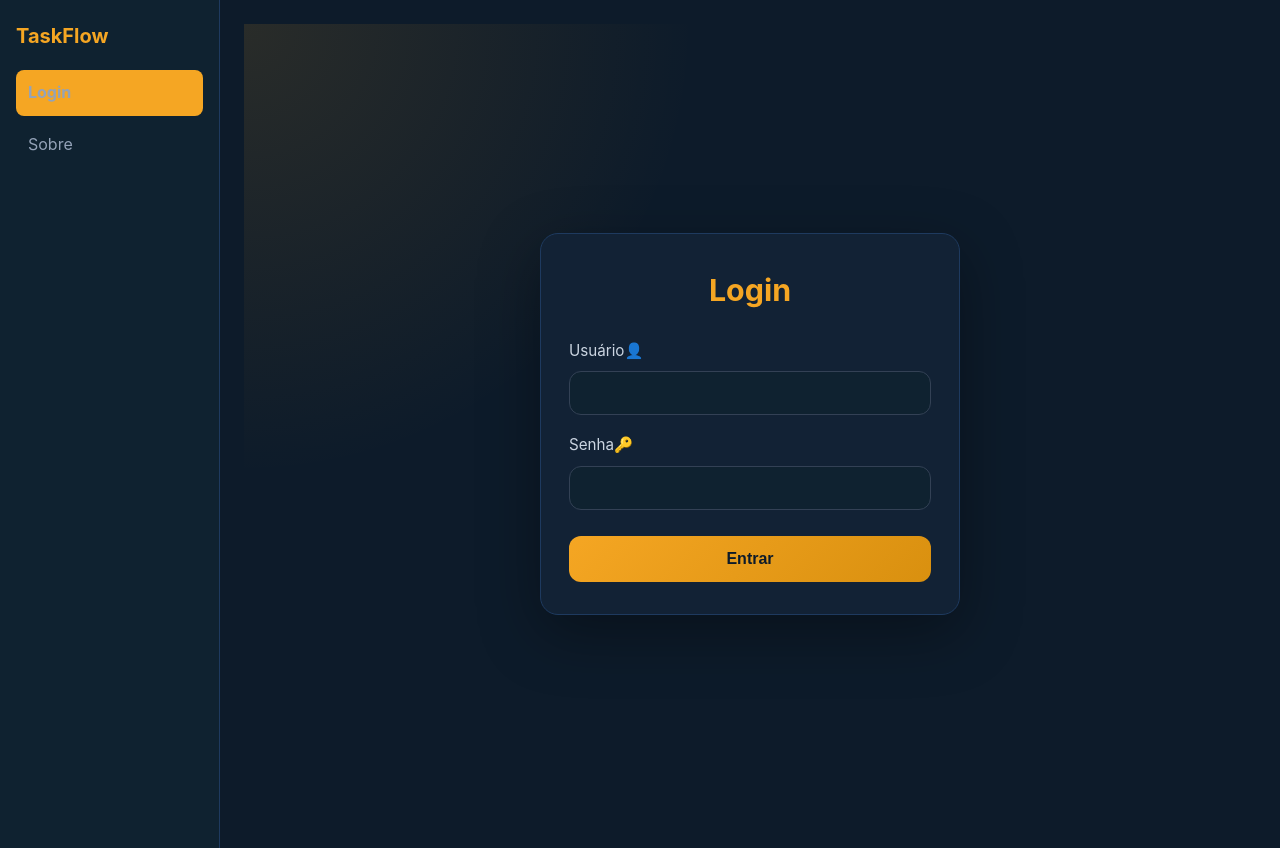
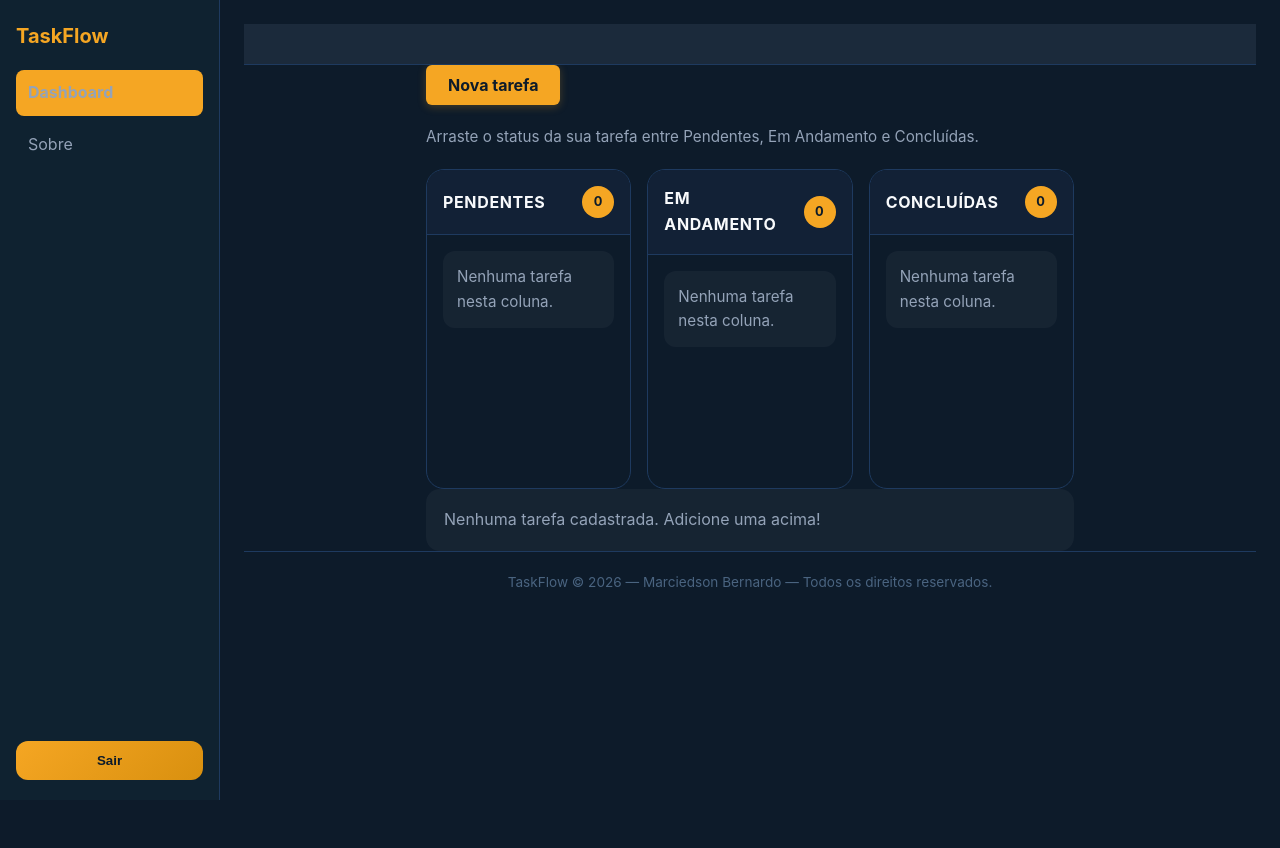
Before and after one commit to marciedson/taskflow-api, a React (Vite) app in the folder Projetos/taskflow/: page / in a window 1280 px wide. Before the commit this address led to /login. After the commit the page ends 800 px from the top, so only its background shows below. Built offline with nearby package versions, Linux system fonts and the light colour scheme; sample sign-in values are in the browser's storage.

Commit message:
Alteração do Arquivo de Login - 16.09

```diff
--- a/Projetos/taskflow/src/App.jsx
+++ b/Projetos/taskflow/src/App.jsx
@@ -4,17 +4,19 @@ import Dashboard from "./pages/Dashboard";
 import Login from "./pages/Login";
 import About from "./pages/About";
 import PrivateRoute from "./Componentes/PrivateRoute";
-import { useState } from "react";
+import { useContext } from "react";
 import { Routes, Route } from "react-router-dom";
+import { AuthContext } from "./Componentes/contexts/AuthContext";
 
 function App() {
-  const [isAuthenticated, setIsAuthenticated] = useState(false);
+  const { token, login, logout } = useContext(AuthContext);
+  const isAuthenticated = Boolean(token);
 
   return (
     <div className="app-root">
       <Sidebar
         isAuthenticated={isAuthenticated}
-        onLogout={() => setIsAuthenticated(false)}
+        onLogout={logout}
       />
       <div className="app-main">
         <Routes>
@@ -36,7 +38,7 @@ function App() {
           />
           <Route
             path="/login"
-            element={<Login onLogin={() => setIsAuthenticated(true)} />}
+            element={<Login login={login} />}
           />
           <Route path="/sobre" element={<About />} />
         </Routes>
--- a/Projetos/taskflow/src/pages/Login.jsx
+++ b/Projetos/taskflow/src/pages/Login.jsx
@@ -1,57 +1,69 @@
 import { useState } from 'react';
 import { useNavigate } from 'react-router-dom';
+import api from '../api';
 import './Login.css';
 
-function Login({ onLogin }) {
-  const [usuario, setUsuario] = useState('');
+function Login({ login }) {
+  const [email, setEmail] = useState('');
   const [senha, setSenha] = useState('');
   const [erro, setErro] = useState('');
   const [shake, setShake] = useState(false);
 
   const navigate = useNavigate();
 
-  function handleLogin(event) {
-    event.preventDefault();
+  async function handleLogin(e) {
+    e.preventDefault();
+    setErro('');
 
-    if (usuario === 'marciedson' && senha === '@marciedson26') {
-      onLogin(usuario);
-      navigate('/dashboard');
-      return;
+    try {
+      const resposta = await api.post('/auth/login', {
+        email,
+        senha,
+      });
+
+      const { token, usuario } = resposta.data;
+
+      login(usuario, token);
+      navigate('/');
+    } catch (err) {
+      setErro(err.response?.data?.erro || 'Erro ao fazer login');
+      setShake(true);
+
+      setTimeout(() => {
+        setShake(false);
+      }, 500);
     }
-
-    setErro('Usuário ou senha inválidos');
-    setShake(true);
-
-    setTimeout(() => {
-      setShake(false);
-    }, 500);
   }
 
   return (
     <main className="login-page">
       <form className={`login-form ${shake ? 'shake' : ''}`} onSubmit={handleLogin}>
         <h2>Login</h2>
+
         <label>
-          Usuário👤
+          E-mail 👤
           <input
-            type="text"
-            value={usuario}
-            onChange={(event) => setUsuario(event.target.value)}
+            type="email"
+            value={email}
+            onChange={(e) => setEmail(e.target.value)}
             autoComplete="username"
             required
           />
         </label>
+
         <label>
-          Senha🔑
+          Senha 🔑
           <input
             type="password"
             value={senha}
-            onChange={(event) => setSenha(event.target.value)}
+            onChange={(e) => setSenha(e.target.value)}
             autoComplete="current-password"
             required
           />
         </label>
+
         {erro && <p className="login-error">{erro}</p>}
+
         <button type="submit">Entrar</button>
       </form>
     </main>
```
